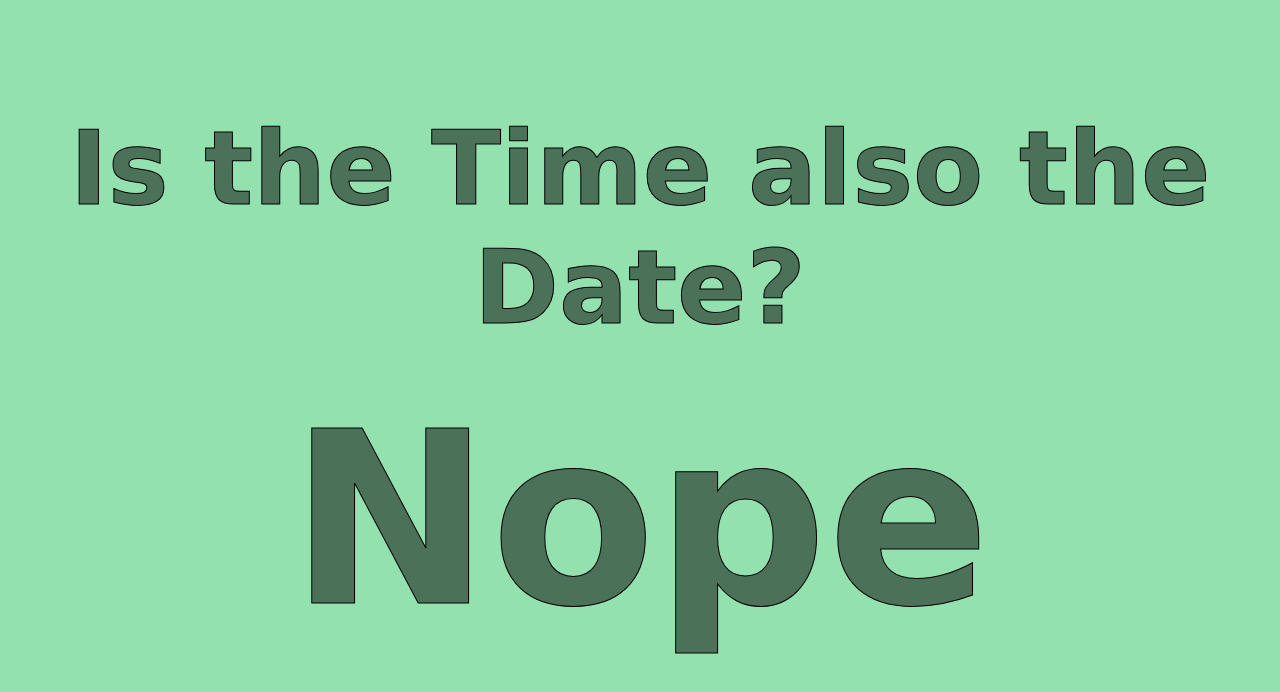
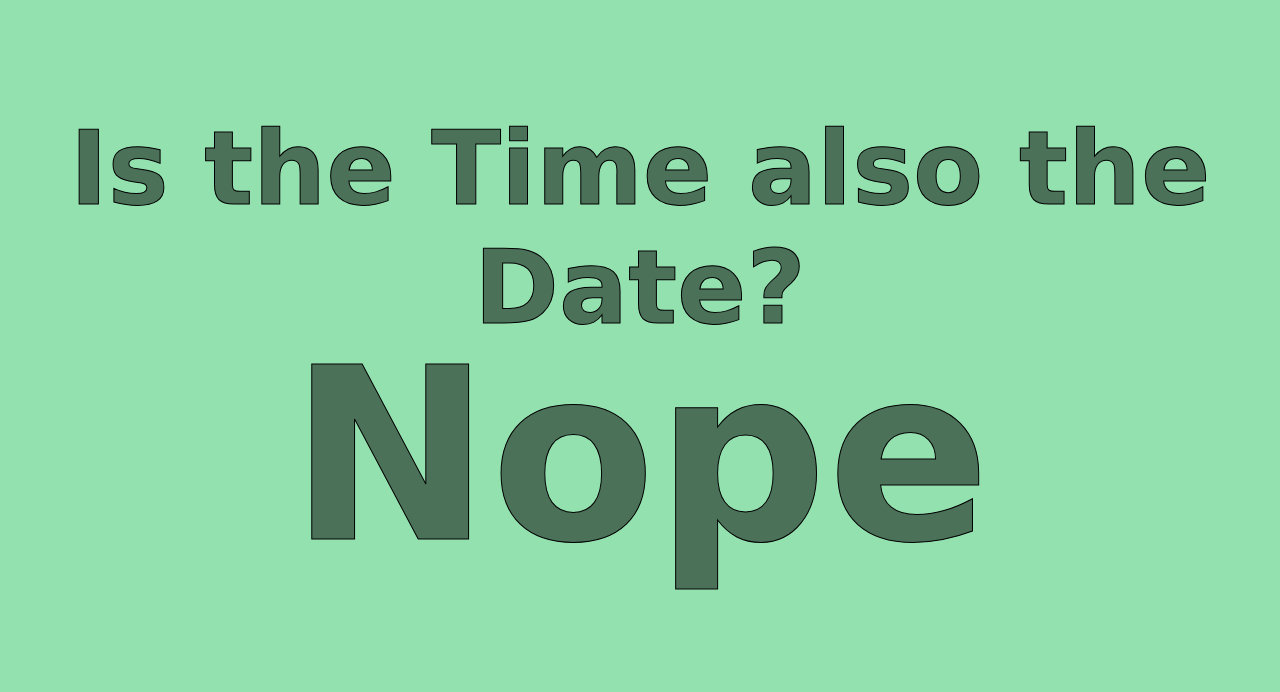
Before and after one commit to MrSumada/timeisdate, a React (Create React App) app: page / in a window 1280 px wide. Shown: the top 692 px of the page. Built offline with nearby package versions, Linux system fonts and the light colour scheme.

Commit message:
change padding

```diff
--- a/src/App.css
+++ b/src/App.css
@@ -25,7 +25,7 @@ h2 {
   -webkit-text-stroke: 1px black;
   font-family:'Lucida Sans', 'Lucida Sans Regular', 'Lucida Grande', 'Lucida Sans Unicode', Geneva, Verdana, sans-serif;
   padding-bottom: 10vh;
-  padding-top: 25vw;
+  padding-top: 15vw;
 }
 
 @media screen and (max-width: 700px) {
```
